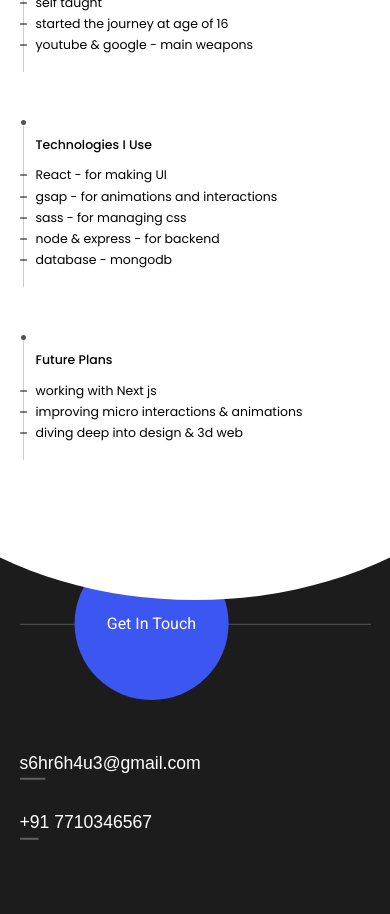
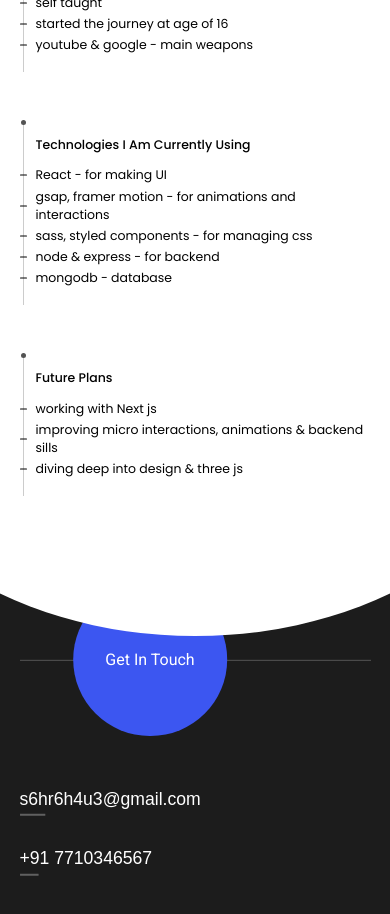
Before and after one commit to souravnub/portfolio-website, a React (Create React App) app: page /about in a window 390 px wide. Shown: the part 2120-3034 px from the top of the page. Built offline with nearby package versions, Linux system fonts and the light colour scheme; no server answers.

Commit message:
solved issues for ios devices

```diff
--- a/src/components/animated overlay/AnimatedOverlay.js
+++ b/src/components/animated overlay/AnimatedOverlay.js
@@ -72,14 +72,14 @@ const AnimatedOverlay = () => {
             });
         }
 
-        window.screen.orientation.addEventListener("change", function (e) {
-            overlayRef.current.style.transform = `translateY(-${
-                overlayRef.current.getBoundingClientRect().height + curveHeight
-            }px)`;
-        });
-
         // no need the remove the above eventListner as the animatedOverlay will never be unmounted ...so no issues
     }, []);
+
+    useEffect(() => {
+        overlayRef.current.style.transform = `translateY(-${
+            overlayRef.current.getBoundingClientRect().height + curveHeight
+        }px)`;
+    }, [window.innerHeight, window.innerWidth]);
 
     return (
         <div className="animated-overlay" ref={overlayRef}>
--- a/src/components/mockups/desktop/DesktopMockup.js
+++ b/src/components/mockups/desktop/DesktopMockup.js
@@ -23,12 +23,13 @@ const DesktopMockup = ({ asset }) => {
             )}
             {asset.type === "video" && (
                 <video
+                    id={asset.source}
+                    src={asset.source}
                     autoPlay
                     muted
                     loop
-                    src={asset.source}
-                    className="device-mockup-container__design-asset"
-                />
+                    playsInline
+                    className="device-mockup-container__design-asset"></video>
             )}
         </div>
     );
--- a/src/components/mockups/mobile/MobileMockup.js
+++ b/src/components/mockups/mobile/MobileMockup.js
@@ -23,12 +23,13 @@ const MobileMockup = ({ asset }) => {
             )}
             {asset.type === "video" && (
                 <video
+                    id={asset.source}
+                    src={asset.source}
                     autoPlay
                     muted
+                    playsInline
                     loop
-                    src={asset.source}
-                    className="mobile-mockup-container__design-asset"
-                />
+                    className="mobile-mockup-container__design-asset"></video>
             )}
         </div>
     );
--- a/src/components/mockups/tablet/TabletMockup.js
+++ b/src/components/mockups/tablet/TabletMockup.js
@@ -29,11 +29,14 @@ const TabletMockup = ({ asset, showBg = false }) => {
                 )}
                 {asset.type === "video" && (
                     <video
-                        autoPlay
-                        muted
+                        id={asset.source}
                         src={asset.source}
-                        className="tablet-mockup-container__design-asset"
-                    />
+                        autoPlay=""
+                        muted=""
+                        playsInline=""
+                        data-wf-ignore="true"
+                        data-object-fit="cover"
+                        className="tablet-mockup-container__design-asset"></video>
                 )}
             </div>
         </div>
--- a/src/pages/about/About.js
+++ b/src/pages/about/About.js
@@ -268,16 +268,23 @@ const About = () => {
                         </div>
                     </div>
                     <div className="main-about-page-container__about-me-info__cards-container__card">
-                        <div className="card-head">technologies I use</div>
+                        <div className="card-head">
+                            technologies I am currently using
+                        </div>
                         <span className="line">
                             <span className="circle"></span>
                         </span>
                         <div className="info">
                             <span>React - for making UI</span>
-                            <span>gsap - for animations and interactions</span>
-                            <span>sass - for managing css</span>
+                            <span>
+                                gsap, framer motion - for animations and
+                                interactions
+                            </span>
+                            <span>
+                                sass, styled components - for managing css
+                            </span>
                             <span>node &#38; express - for backend</span>
-                            <span>database - mongodb</span>
+                            <span>mongodb - database</span>
                         </div>
                     </div>
                     <div className="main-about-page-container__about-me-info__cards-container__card">
@@ -288,9 +295,10 @@ const About = () => {
                         <div className="info">
                             <span>working with Next js</span>
                             <span>
-                                improving micro interactions &#38; animations
+                                improving micro interactions, animations &#38;
+                                backend sills
                             </span>
-                            <span>diving deep into design &#38; 3d web </span>
+                            <span>diving deep into design &#38; three js </span>
                         </div>
                     </div>
                 </div>
--- a/src/pages/about/about.scss
+++ b/src/pages/about/about.scss
@@ -257,7 +257,6 @@
                     flex-direction: column;
                     font-size: $fs-sm;
                     margin-top: 0.7rem;
-
                     & > span {
                         position: relative;
                         margin-block: 0.1rem;
--- a/src/pages/single work info/SingleWorkPage.js
+++ b/src/pages/single work info/SingleWorkPage.js
@@ -32,7 +32,9 @@ const SingleWorkPage = () => {
         mobileVideo,
         tabletVideo,
         techUsed,
-    } = allWorks.filter((work) => work.inSiteLinkText === currentLink)[0];
+    } = allWorks.find((work) => work.inSiteLinkText === currentLink);
+
+    console.log(allWorks.find((work) => work.inSiteLinkText === currentLink));
 
     useEffect(() => {
         dispatch(setNavTextColor("black"));
--- a/src/sections/projects section/ProjectsSection.js
+++ b/src/sections/projects section/ProjectsSection.js
@@ -93,10 +93,12 @@ const ProjectsSection = () => {
                                     key={id}>
                                     {video ? (
                                         <video
+                                            id={video}
                                             src={video}
                                             autoPlay
                                             muted
-                                            loop></video>
+                                            loop
+                                            playsInline></video>
                                     ) : (
                                         <img src={img} alt="" />
                                     )}
@@ -120,10 +122,12 @@ const ProjectsSection = () => {
                                     key={id}>
                                     {video ? (
                                         <video
+                                            id={video}
                                             src={video}
                                             autoPlay
                                             muted
-                                            loop></video>
+                                            loop
+                                            playsInline></video>
                                     ) : (
                                         <img src={img}></img>
                                     )}
```
